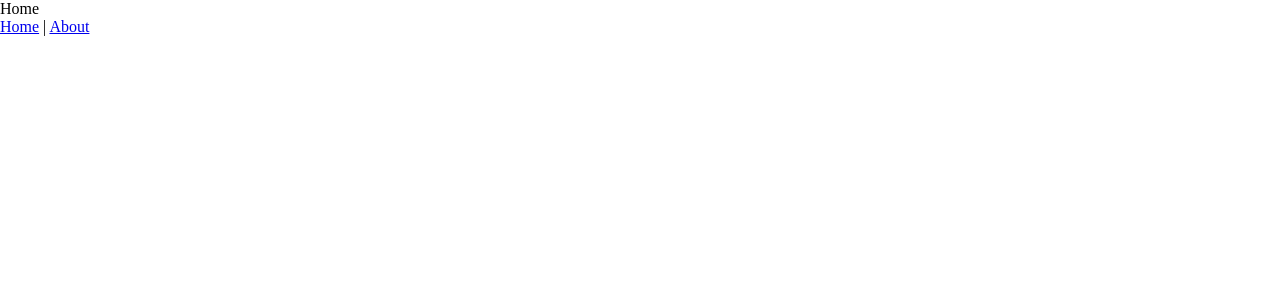
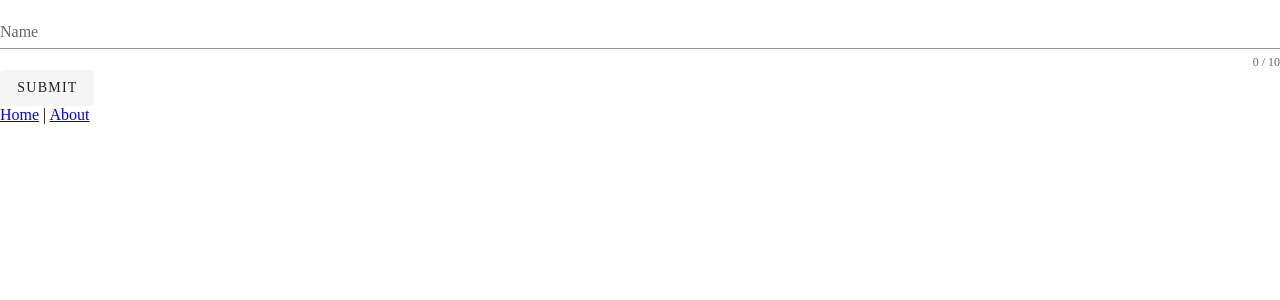
Before and after one commit to Cardity/cardity-web, a Vue app: page /#/ in a window 1280 px wide. Shown: the top 300 px of the page. Built offline with nearby package versions, Linux system fonts and the light colour scheme.

Commit message:
typescript fix

```diff
--- a/src/views/Home.vue
+++ b/src/views/Home.vue
@@ -1,5 +1,51 @@
 <template>
-  <div class="home">
-    Home
-  </div>
+    <div class="home">
+        <v-form ref="form" v-model="valid" lazy-validation>
+            <v-text-field
+                v-model="name"
+                :counter="10"
+                :rules="nameRules"
+                label="Name"
+                required
+            ></v-text-field>
+
+            <v-btn
+                :disabled="!valid"
+                depressed
+                @click="validate"
+            >
+                Submit
+            </v-btn>
+        </v-form>
+    </div>
 </template>
+
+<script lang="ts">
+import { Component, Ref, Vue } from "vue-property-decorator";
+
+@Component({})
+export default class Home extends Vue {
+    $refs!: {
+        form: HTMLFormElement
+    }
+
+    data() {
+        return {
+            valid: true,
+            name: '',
+            nameRules: [
+                (value: string) => !!value || "Test",
+                (value: string) => (value && value.length > 10) || "Name muss größer als 10 Zeichen sein"
+            ]
+        };
+    }
+
+    validate() {
+        if (!this.$refs.form.validate()) {
+            return;
+        }
+
+        console.log(this.$refs.form);
+    }
+}
+</script>
--- a/tsconfig.json
+++ b/tsconfig.json
@@ -13,7 +13,8 @@
     "sourceMap": true,
     "baseUrl": ".",
     "types": [
-      "webpack-env"
+      "webpack-env",
+      "vuetify"
     ],
     "paths": {
       "@/*": [
```
